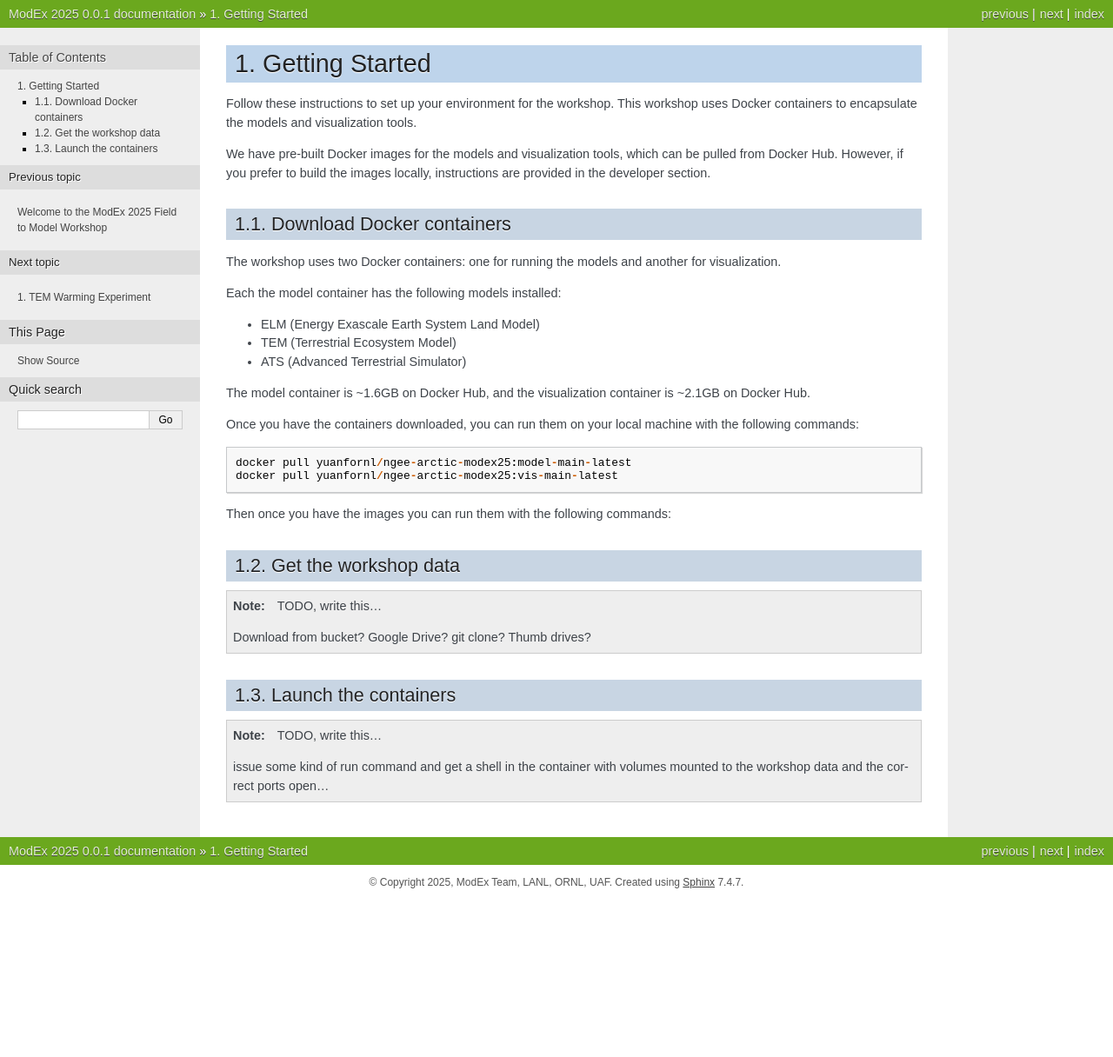
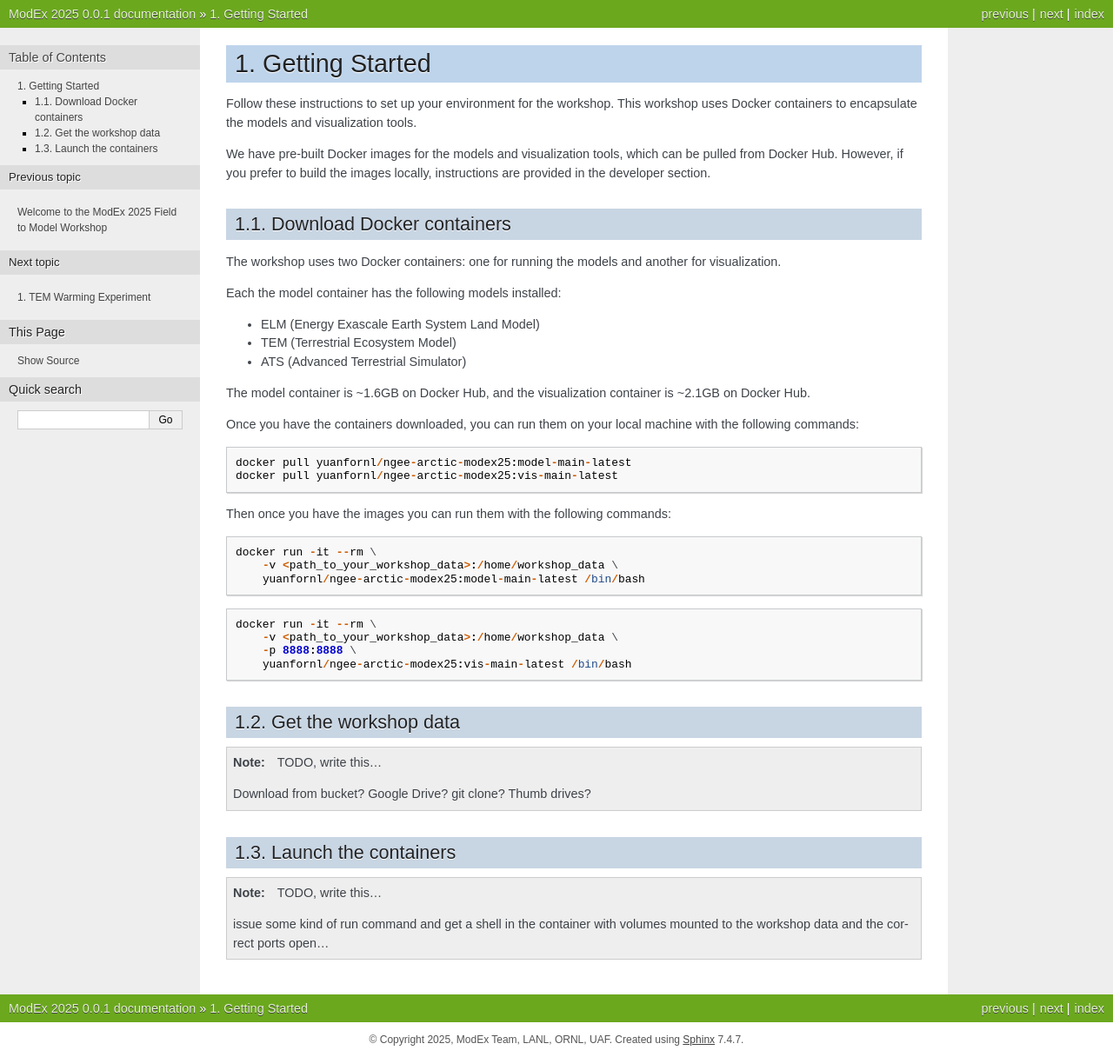
Before and after one commit to jsta/Field-to-Model, a Sphinx documentation site: the page built from docs/source/setup.rst, in a window 1280 px wide. Shown: the whole page at 87% size. Built offline with Sphinx 7.4.7, drawn with Linux system fonts in a browser that asks for light colours; before the commit the page ends 1035 px from its top, so only the background shows below that.

Commit message:
Fix sphinx build error

```diff
--- a/docs/source/setup.rst
+++ b/docs/source/setup.rst
@@ -34,13 +34,13 @@ with the following commands:
 
 Then once you have the images you can run them with the following commands:
 
-.. code:: Running the model container
+.. code::
 
     docker run -it --rm \
         -v <path_to_your_workshop_data>:/home/workshop_data \
         yuanfornl/ngee-arctic-modex25:model-main-latest /bin/bash
 
-.. code:: Running the visualization container
+.. code::
 
     docker run -it --rm \
         -v <path_to_your_workshop_data>:/home/workshop_data \
```
